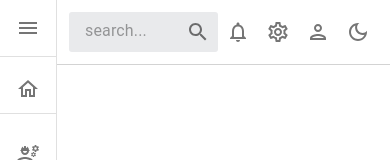
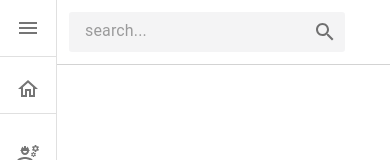
Before and after one commit to Kangonga/ticketing-system, a React (Create React App) app: page / in a window 390 px wide. Shown: the top 160 px of the page. Built offline with nearby package versions, Linux system fonts and the light colour scheme.

Commit message:
style: add more styling to the topbar

```diff
--- a/src/shared/components/topbar/Topbar.jsx
+++ b/src/shared/components/topbar/Topbar.jsx
@@ -1,20 +1,20 @@
 import { DarkModeOutlined, LightModeOutlined, NotificationsOutlined, PersonOutlined, Search, SettingsOutlined } from '@mui/icons-material'
-import { Box, IconButton, InputBase } from '@mui/material'
+import { IconButton, InputBase } from '@mui/material'
 import React, { useState } from 'react'
-import { Container } from './styles'
+import { Container, SearchBox, TopBarIcons } from './styles'
 
 export default function Topbar() {
   const [mode,setMode] = useState('light')
   return (
     <Container>
-            <Box display="flex"  borderRadius="3px" sx={{backgroundColor:'rgb(233, 234, 236)'}}>
+          <SearchBox>
               <InputBase  size="small" placeholder="search..." sx={{ml:2,flex:1}}/>
-              <IconButton type="button" sx={{ p:1}}>
+              <IconButton type="button" >
                 <Search />
               </IconButton>
-          </Box>
+          </SearchBox>
 
-          <Box display="flex">
+          <TopBarIcons>
               <IconButton>
                 <NotificationsOutlined />
               </IconButton>
@@ -33,7 +33,7 @@ export default function Topbar() {
                 <DarkModeOutlined />
                 }
               </IconButton>
-          </Box>
+          </TopBarIcons>
     </Container>
   )
 }
--- a/src/shared/components/topbar/styles.jsx
+++ b/src/shared/components/topbar/styles.jsx
@@ -7,3 +7,18 @@ export const Container = styled('div')(({ theme })=>({
     padding: '.75rem'
 })
 )
+
+export const SearchBox = styled('div')(({ theme })=>({
+    display:'flex',
+    borderRadius: '3px',
+    backgroundColor: 'rgba(233,234,236,0.5)',
+})
+)
+
+export const TopBarIcons = styled('div')(({ theme })=>({
+    display:'flex',
+    [theme.breakpoints.down('sm')]: {
+        display:'none'
+    }
+})
+)
```
